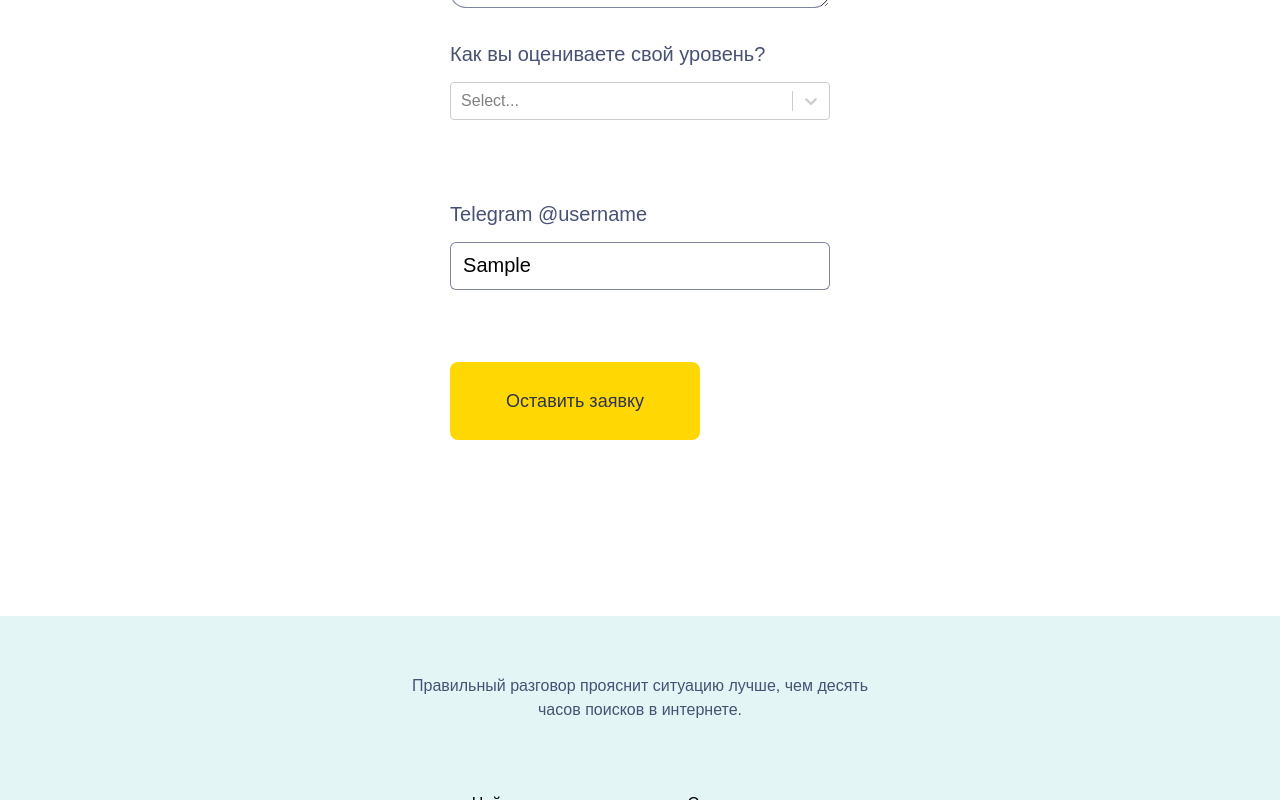
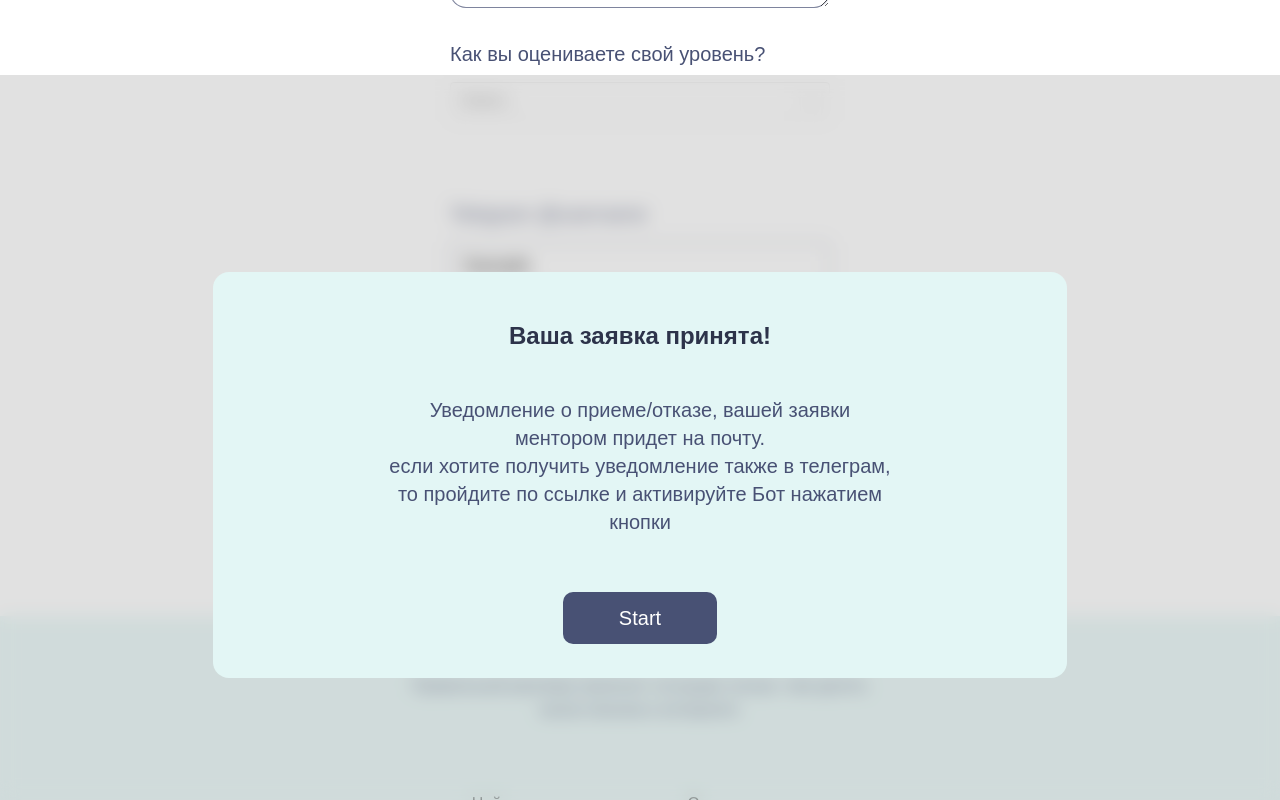
Before and after one commit to Ramo4312/Mentor, a Next.js app: page /profile/request in a window 1280 px wide. Both pictures are taken after typing "Sample", "Sample", "Sample", "Sample", "Sample" into the empty fields and a click on the button "Оставить заявку". Shown: the part 1125-1925 px from the top of the page. Built offline with nearby package versions, Linux system fonts and the light colour scheme.

Commit message:
fixed bugs

```diff
--- a/src/app/profile/page.tsx
+++ b/src/app/profile/page.tsx
@@ -3,9 +3,12 @@
 import Footer from '@/components/footer/Footer'
 import Navbar from '@/components/navbar/Navbar'
 import Image from 'next/image'
+import { useRouter } from 'next/navigation'
 import React from 'react'
 
 const Profile = () => {
+	const router = useRouter()
+
 	return (
 		<div>
 			<Navbar />
@@ -41,7 +44,12 @@ const Profile = () => {
 							<h3 className=''>Язык:</h3>
 							<Image src='/rus.svg' alt='' width={37} height={37} />
 						</div>
-						<button className='bg-accent rounded-lg py-[1.57rem] px-14 text-lg font-medium text-[#2D334A]'>
+						<button
+							onClick={() => {
+								router.push('/profile/request')
+							}}
+							className='bg-accent rounded-lg py-[1.57rem] px-14 text-lg font-medium text-[#2D334A]'
+						>
 							Оставить заявку
 						</button>
 					</div>
@@ -78,7 +86,12 @@ const Profile = () => {
 							</h4>
 						</div>
 					</div>
-					<button className='bg-accent rounded-lg py-[1.57rem] px-14 text-lg font-medium text-[#2D334A]'>
+					<button
+						onClick={() => {
+							router.push('/profile/request')
+						}}
+						className='bg-accent rounded-lg py-[1.57rem] px-14 text-lg font-medium text-[#2D334A]'
+					>
 						Оставить заявку
 					</button>
 				</div>
--- /dev/null
+++ b/src/app/profile/request/modal.tsx
@@ -0,0 +1,45 @@
+'use client'
+
+import React, { SetStateAction } from 'react'
+
+interface StateProps {
+	modal: boolean
+	setModal: SetStateAction<boolean | undefined>
+}
+
+export default function RequestModal({ modal, setModal }: StateProps) {
+	return (
+		<div
+			className={`${
+				modal
+					? 'z-1 opacity-100 backdrop-blur-[9px] duration-200'
+					: '-z-1 opacity-0'
+			} w-full h-full bg-[rgba(179,179,179,0.4)] fixed top-0 flex duration-200 justify-center items-center`}
+			onClick={() => setModal(false)}
+		>
+			<div
+				onClick={e => e.stopPropagation()}
+				className='w-[53.4rem] h-[25.4rem] text-center rounded-2xl bg-secondary py-12 px-36'
+			>
+				<h3 className='text-2xl text-paragraph font-semibold'>
+					Ваша заявка принята!
+				</h3>
+				<p className='mt-11 mb-14 text-xl text-little-text font-medium'>
+					Уведомление о приеме/отказе, вашей заявки <br /> ментором придет на
+					почту. <br />
+					если хотите получить уведомление также в телеграм, <br /> то пройдите
+					по ссылке и активируйте Бот нажатием <br /> кнопки
+				</p>
+				<button
+					onClick={() => {
+						setModal(!true)
+						window.open('https://t.me/SaveYoutubeBot')
+					}}
+					className='bg-little-text px-14 py-3 rounded-[0.63rem] text-xl text-[#fffffe]'
+				>
+					Start
+				</button>
+			</div>
+		</div>
+	)
+}
--- a/src/app/profile/request/page.tsx
+++ b/src/app/profile/request/page.tsx
@@ -3,14 +3,17 @@
 import Footer from '@/components/footer/Footer'
 import Navbar from '@/components/navbar/Navbar'
 import Image from 'next/image'
-import React from 'react'
-import Select from 'react-select'
+import React, { useId, useState } from 'react'
 import CreatableSelect from 'react-select/creatable'
+import RequestModal from './modal'
 
 const Request = () => {
+	const [modal, setModal] = useState<boolean>(false)
+
 	return (
 		<div>
 			<Navbar />
+			<RequestModal modal={modal} setModal={setModal} />
 			<div className='w-full max-w-[1440px] px-[28.13rem]'>
 				<h1 className='mb-16'>Запись к ментору</h1>
 				<div className='flex gap-x-[3.8rem] mb-24'>
@@ -54,7 +57,7 @@ const Request = () => {
 						<label htmlFor='' className='label-in-register'>
 							Как вы оцениваете свой уровень?
 						</label>
-						<CreatableSelect isClearable />
+						<CreatableSelect instanceId={useId()} isClearable />
 					</div>
 					<div className='flex flex-col gap-y-[0.87rem] w-full mb-10'>
 						<label className='label-in-register' htmlFor=''>
@@ -62,7 +65,10 @@ const Request = () => {
 						</label>
 						<input type='text' className='reg-inputs' />
 					</div>
-					<button className='bg-accent rounded-lg py-[1.57rem] px-14 text-lg font-medium text-[#2D334A]'>
+					<button
+						onClick={() => setModal(!false)}
+						className='bg-accent rounded-lg py-[1.57rem] px-14 text-lg font-medium text-[#2D334A]'
+					>
 						Оставить заявку
 					</button>
 				</form>
--- a/tailwind.config.js
+++ b/tailwind.config.js
@@ -10,6 +10,12 @@ module.exports = {
 	],
 	theme: {
 		extend: {
+			zIndex: {
+				1: 1,
+				'-1': '-1',
+				2: 2,
+				'-2': '-2',
+			},
 			colors: {
 				'light-gray': 'rgb(72,81,116,0.7)',
 				paragraph: '#2D334A',
```
